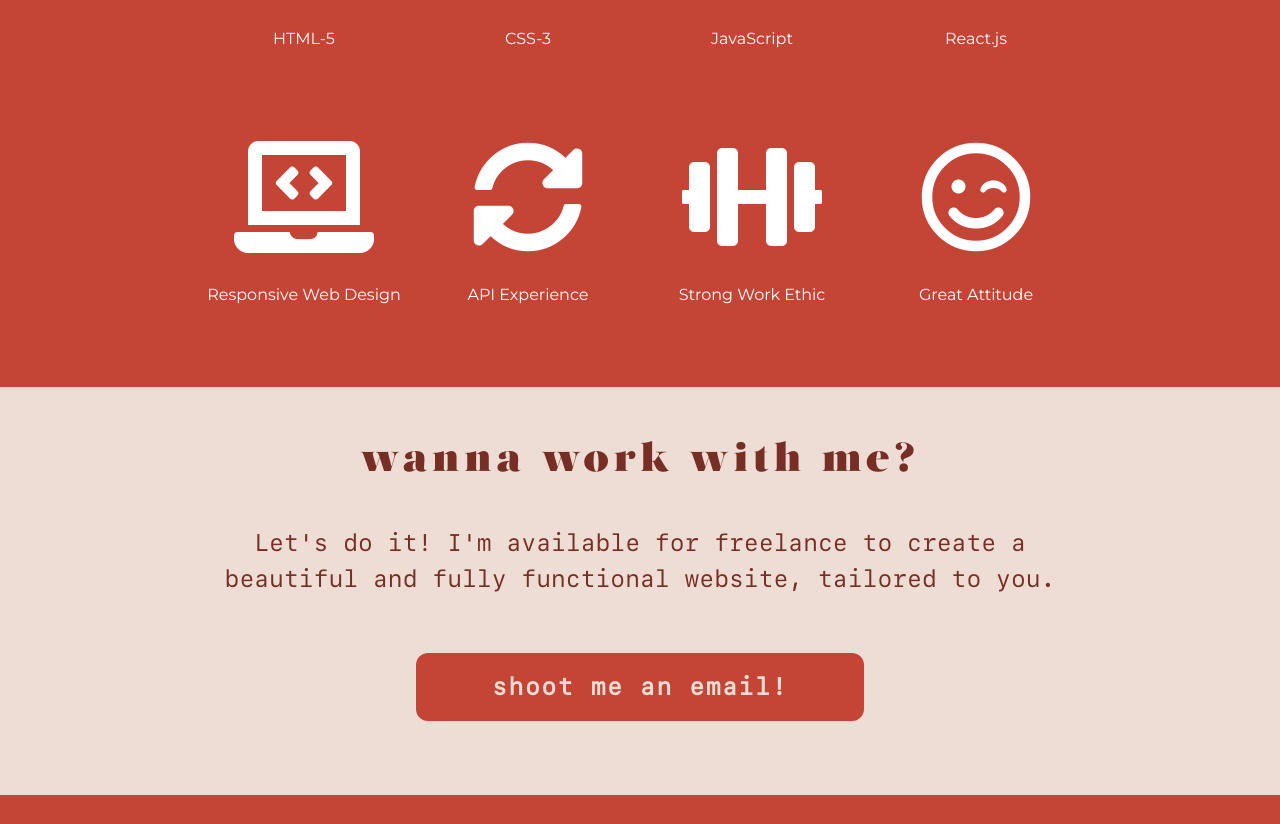
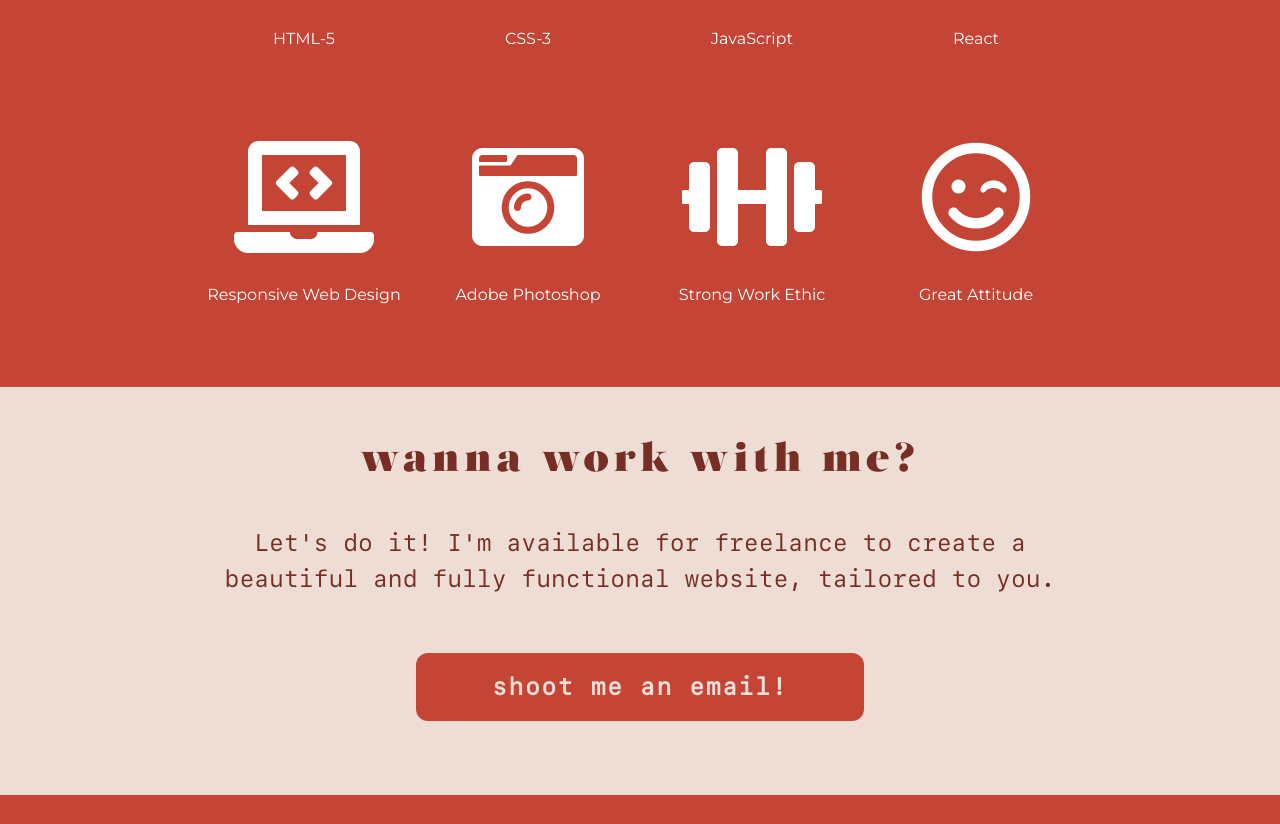
Before and after one commit to ninakalpakis/portfolio-website, a website built with Parcel: page index.html in a window 1280 px wide. Shown: the part 1907-2731 px from the top of the page. Built offline with nearby package versions, Linux system fonts and the light colour scheme; a web font is replaced by a local one.

Commit message:
Edit about me

```diff
--- a/index.html
+++ b/index.html
@@ -70,10 +70,10 @@
               applied remotely, the better. At first, I approached it with a sense of
               practicality, knowing coding skills were in high demand &mdash; but that mindset
               changed quickly as I began to realize I had found something that I really
-              loved to do. After many coding courses and hundreds of hours of YouTube tutorials,
+              loved to do. After two extensive coding bootcamps and hundreds of hours of YouTube tutorials,
               I decided to pursue web development full-time.
               <br><br>
-              I use my love for design and eye for detail to write clean,
+              Now, I use my love for design and eye for detail to write clean,
               organized code and create beautiful, functional developments
               &mdash; always with effective communication in mind. With my MBA degree and background in business and marketing,
               I'm able to strategize the best path to success for my clients with customized web developments.<br><br>
@@ -111,7 +111,7 @@
               <p class="fontawesome-icon">
               <i class="fab fa-react"></i>
               </p>
-              <p class="skills-item-description">React.js</p>
+              <p class="skills-item-description">React</p>
             </article>
             <article>
               <p class="fontawesome-icon">
@@ -121,9 +121,9 @@
             </article>
             <article>
               <p class="fontawesome=icon">
-              <i class="fas fa-sync-alt"></i>
+              <i class="fas fa-camera-retro"></i>
               </p>
-              <p class="skills-item-description">API Experience</p>
+              <p class="skills-item-description">Adobe Photoshop</p>
             </article>
             <article>
               <p class="fontawesome=icon">
```
